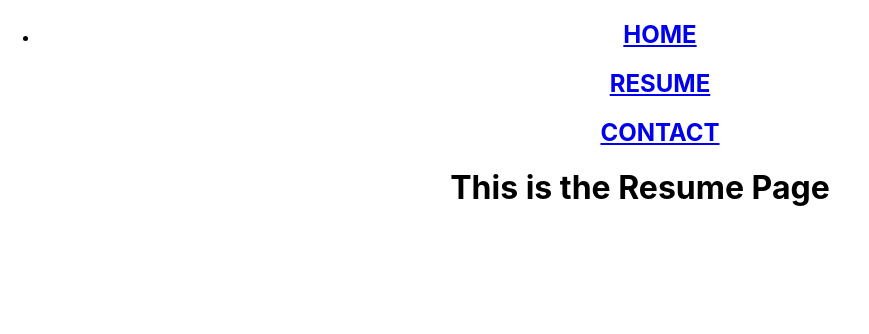
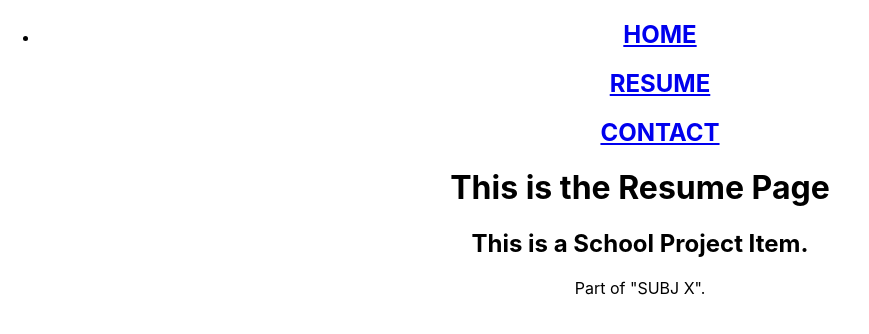
Before and after one commit to tomazinhal/webresume, a React (Create React App) app: page /resume in a window 1280 px wide. Shown: the top 334 px of the page, without its empty margins (0-869 px from the left). Built offline with nearby package versions, Linux system fonts and the light colour scheme.

Commit message:
Created resume components for resume page.

```diff
--- /dev/null
+++ b/src/App/components/Resume.js
@@ -0,0 +1,47 @@
+import React, {Component} from 'react';
+
+class ResumeItem extends Component {
+    /*
+    A ResumeItem may have multiple types. For example:
+     * Professional Project: should have the job name (developer, tester, etc), description and technologies used.
+     * Scholarship project: subject name, description, technologies
+     * Seminar (?): topic, description
+     * etc
+    */
+    constructor(props){
+        super(props)
+        this.state = {
+            name: props.type,
+        }
+    }
+
+    render(){
+        let state = this.state;
+        return (
+            <div>
+                <p>This is a "{state.name}".</p>
+            </div>
+        )
+    }
+}
+
+class ScholarshipItem extends ResumeItem{
+    constructor(props){
+        super(props)
+        this.state = {
+            subject: "SUBJ X"
+        }
+    }
+
+    render(){
+        let state = this.state;
+        return (
+            <div>
+                <h2>This is a School Project Item.</h2>
+                <p>Part of "{state.subject}".</p>
+            </div>
+        )
+    }
+}
+
+export {ScholarshipItem};
--- a/src/App/containers/Resume.js
+++ b/src/App/containers/Resume.js
@@ -1,10 +1,12 @@
 import React, {Component} from 'react';
+import {ScholarshipItem} from '../components/Resume';
 
 class Resume extends Component {
     render(){
         return (
-            <div>
+            <div id="resume-page">
                 <h1>This is the Resume Page</h1>
+                <ScholarshipItem subject="SUBJ X"/>
             </div>
         )
     }
```
